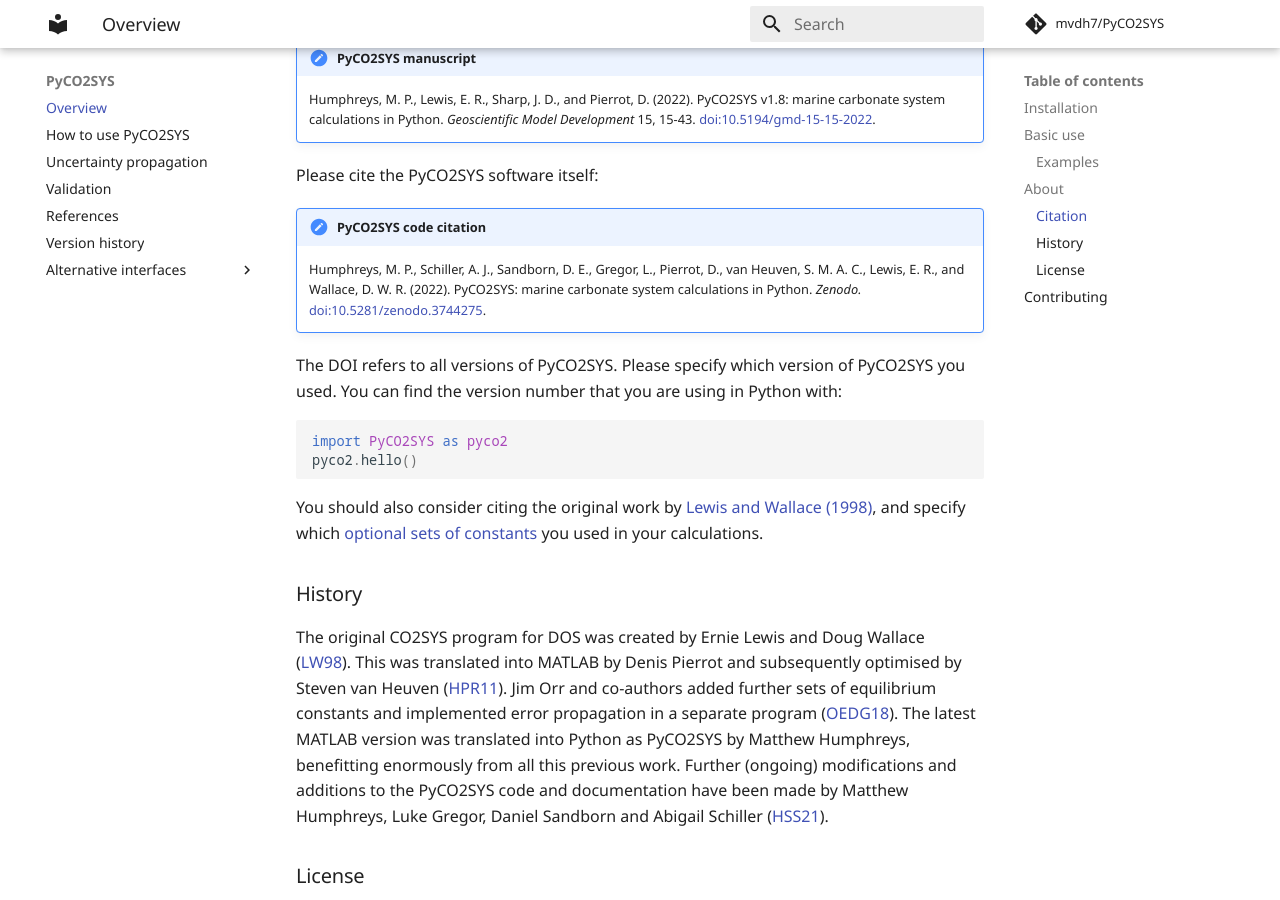
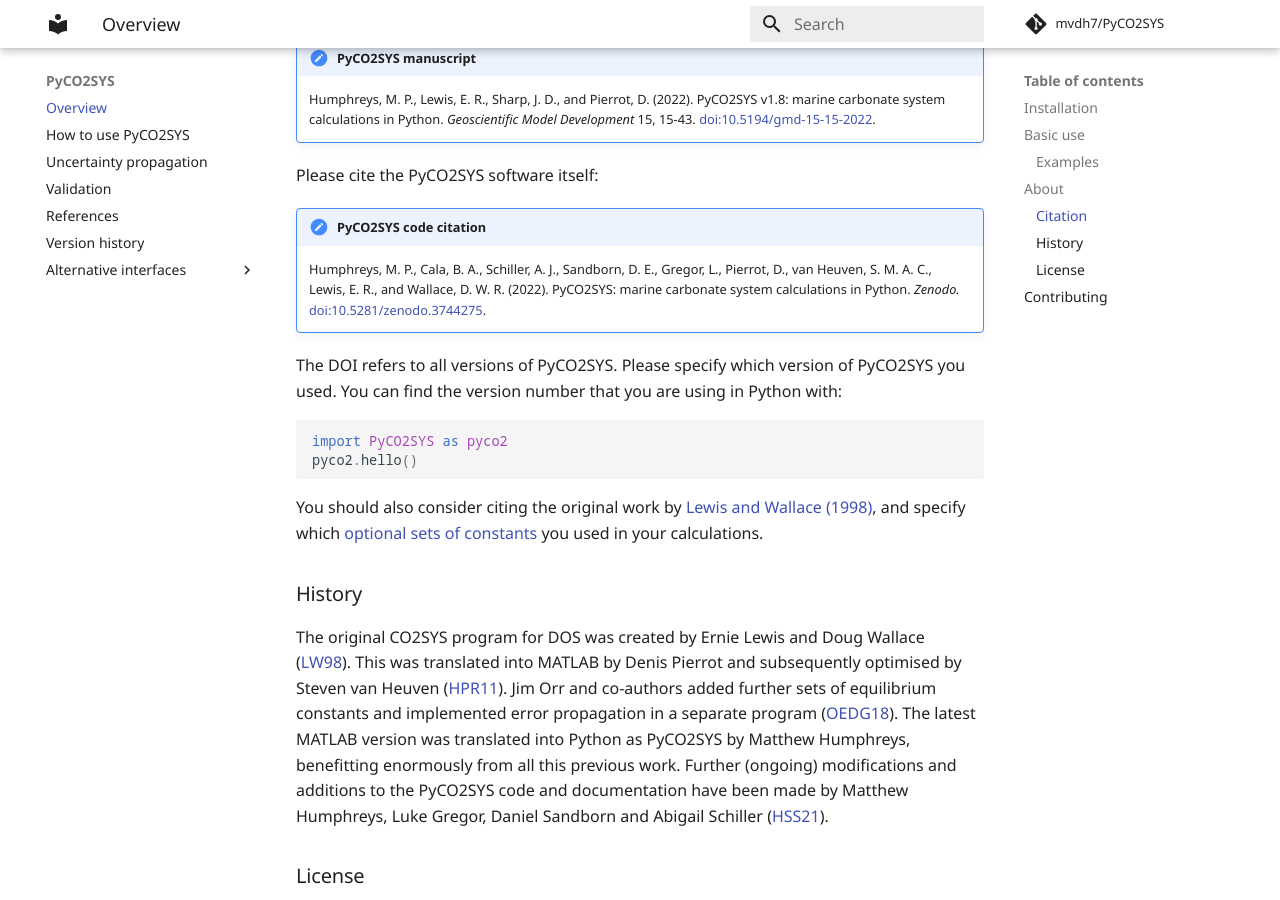
Before and after one commit to mvdh7/PyCO2SYS, an MkDocs documentation site: the page built from docs/index.md, in a window 1280 px wide and 900 px high, scrolled down 1262 px. Built offline with MkDocs 1.6.1 and Material for MkDocs 9.7.7, drawn with Linux system fonts in a browser that asks for light colours; comment, search, counter and statistics services are not loaded.

Commit message:
add Cala, B.A.

```diff
--- a/docs/index.md
+++ b/docs/index.md
@@ -49,7 +49,7 @@ A paper describing PyCO2SYS is freely available:
 Please cite the PyCO2SYS software itself:
 
 !!! note "PyCO2SYS code citation"
-    Humphreys, M. P., Schiller, A. J., Sandborn, D. E., Gregor, L., Pierrot, D., van Heuven, S. M. A. C., Lewis, E. R., and Wallace, D. W. R. (2022).  PyCO2SYS: marine carbonate system calculations in Python.  *Zenodo.*  [doi:10.5281/zenodo.3744275](http://doi.org/10.5281/zenodo.3744275).
+    Humphreys, M. P., Cala, B. A., Schiller, A. J., Sandborn, D. E., Gregor, L., Pierrot, D., van Heuven, S. M. A. C., Lewis, E. R., and Wallace, D. W. R. (2022).  PyCO2SYS: marine carbonate system calculations in Python.  *Zenodo.*  [doi:10.5281/zenodo.3744275](http://doi.org/10.5281/zenodo.3744275).
 
 The DOI refers to all versions of PyCO2SYS.  Please specify which version of PyCO2SYS you used.  You can find the version number that you are using in Python with:
 
```
Also changed, not shown: README.md (+1 -1 lines), .zenodo.json, 1 other file.
